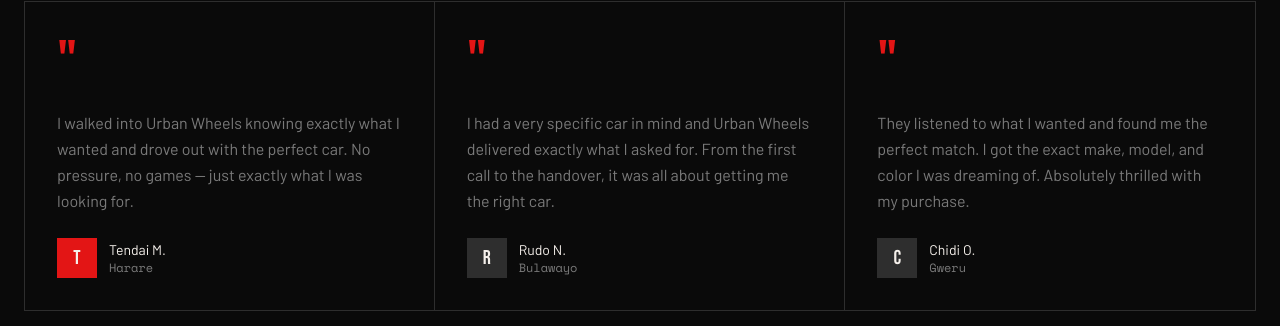
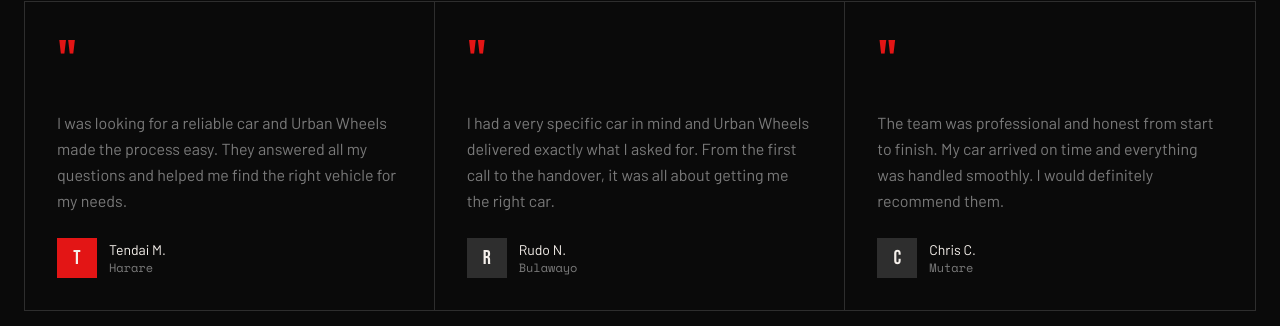
Before and after one commit to geniuskudzai21/urbanwheels, a website: page index.html in a window 1280 px wide. Shown: the part 3027-3353 px from the top of the page. Drawn offline with nearby package versions, Linux system fonts and the light colour scheme.

Commit message:
customer reviews

```diff
--- a/index.html
+++ b/index.html
@@ -290,7 +290,7 @@
         </div>
         <div class="reveal" style="transition-delay:0.3s">
           <div class="stat-num" data-target="99">0</div>
-          <div class="font-mono text-uw-muted text-xs tracking-widest uppercase mt-1">% Customer Satisfaction</div>
+          <div class="font-mono text-uw-muted text-xs tracking-widest uppercase mt-1">Customer Satisfaction</div>
         </div>
       </div>
     </div>
@@ -432,7 +432,7 @@
       <div class="grid md:grid-cols-3 gap-0">
         <div class="border border-uw-mid p-8 hover:border-uw-red transition-colors duration-300 reveal">
           <div class="font-display text-6xl text-uw-red leading-none mb-4">"</div>
-          <p class="font-body text-uw-muted leading-relaxed mb-6">I walked into Urban Wheels knowing exactly what I wanted and drove out with the perfect car. No pressure, no games — just exactly what I was looking for.</p>
+          <p class="font-body text-uw-muted leading-relaxed mb-6">I was looking for a reliable car and Urban Wheels made the process easy. They answered all my questions and helped me find the right vehicle for my needs.</p>
           <div class="flex items-center gap-3">
             <div class="w-10 h-10 bg-uw-red flex items-center justify-center font-display text-xl">T</div>
             <div>
@@ -454,12 +454,12 @@
         </div>
         <div class="border border-uw-mid border-l-0 p-8 hover:border-uw-red transition-colors duration-300 reveal" style="transition-delay:0.3s">
           <div class="font-display text-6xl text-uw-red leading-none mb-4">"</div>
-          <p class="font-body text-uw-muted leading-relaxed mb-6">They listened to what I wanted and found me the perfect match. I got the exact make, model, and color I was dreaming of. Absolutely thrilled with my purchase.</p>
+          <p class="font-body text-uw-muted leading-relaxed mb-6">The team was professional and honest from start to finish. My car arrived on time and everything was handled smoothly. I would definitely recommend them.</p>
           <div class="flex items-center gap-3">
             <div class="w-10 h-10 bg-uw-mid flex items-center justify-center font-display text-xl">C</div>
             <div>
-              <div class="font-body font-700 text-sm">Chidi O.</div>
-              <div class="font-mono text-uw-muted text-xs">Gweru</div>
+              <div class="font-body font-700 text-sm">Chris C.</div>
+              <div class="font-mono text-uw-muted text-xs">Mutare</div>
             </div>
           </div>
         </div>
```
